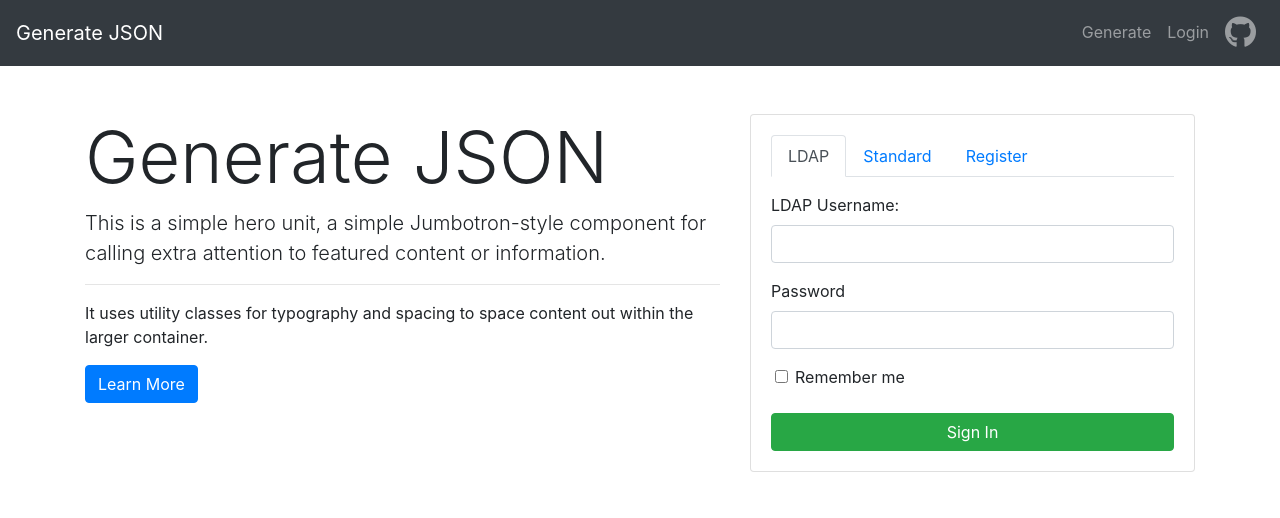
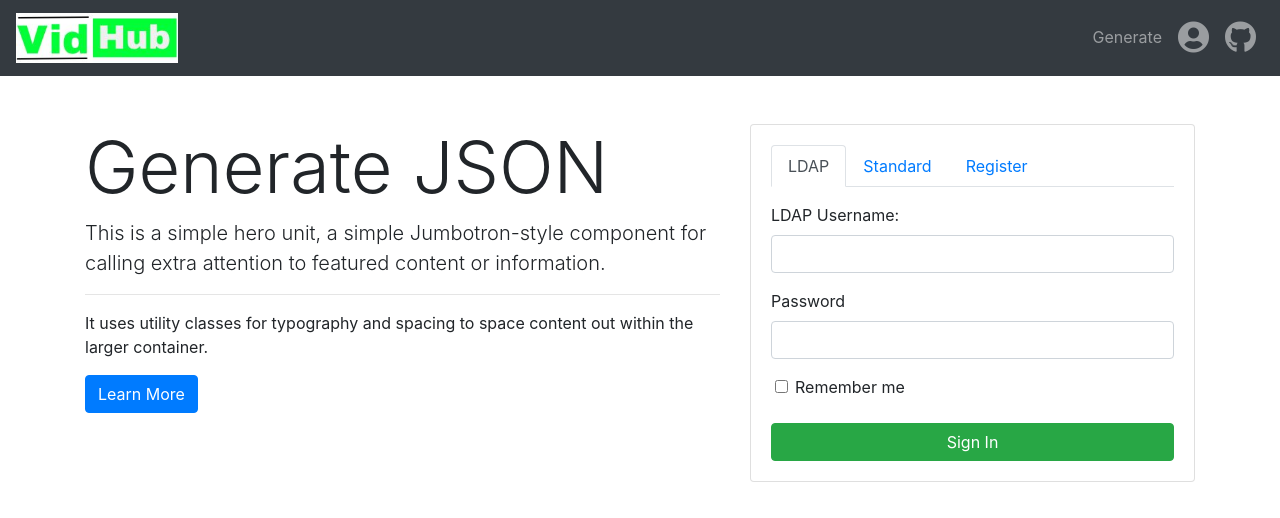
Before and after one commit to ahtee/vidhub, a React (Create React App) app: page / in a window 1280 px wide. Shown: the top 518 px of the page. Built offline with nearby package versions, Linux system fonts and the light colour scheme.

Commit message:
Updated README

```diff
--- a/src/Navigation.js
+++ b/src/Navigation.js
@@ -1,5 +1,6 @@
 import React, { Component } from 'react';
 import './App.css';
+import logo from './VidHub.JPG';
 import {
   Collapse,
   Navbar,
@@ -29,7 +30,7 @@ export default class App extends Component {
   render() {
     return (
         <Navbar color="dark" dark expand="md">
-          <NavbarBrand className="text-white">Generate JSON</NavbarBrand>
+          <NavbarBrand><img src={logo} alt="logo" class="logo" height="50"/></NavbarBrand>
           <NavbarToggler onClick={this.toggle} />
           <Collapse isOpen={this.state.isOpen} navbar>
             <Nav className="ml-auto" navbar>
@@ -37,7 +38,7 @@ export default class App extends Component {
               <NavLink className="mt-1" activeClassName="active" href="/gen" exact>Generate</NavLink>
             </NavItem>
               <NavItem>
-                <NavLink className="mt-1" activeClassName="active" href="/" exact>Login</NavLink>
+                <NavLink activeClassName="active" href="/" exact><i class="fas fa-user-circle fa-2x"></i></NavLink>
               </NavItem>
               <NavItem>
                 <NavLink href="https://github.build.ge.com//Digital-CT-APS-WebServices/app-config-json" target="_blank"><i className="fab fa-github fa-2x"></i></NavLink>
```
Also changed, not shown: src/VidHub.JPG (added), 3 other files (tests, documents, lock files or other folders).
